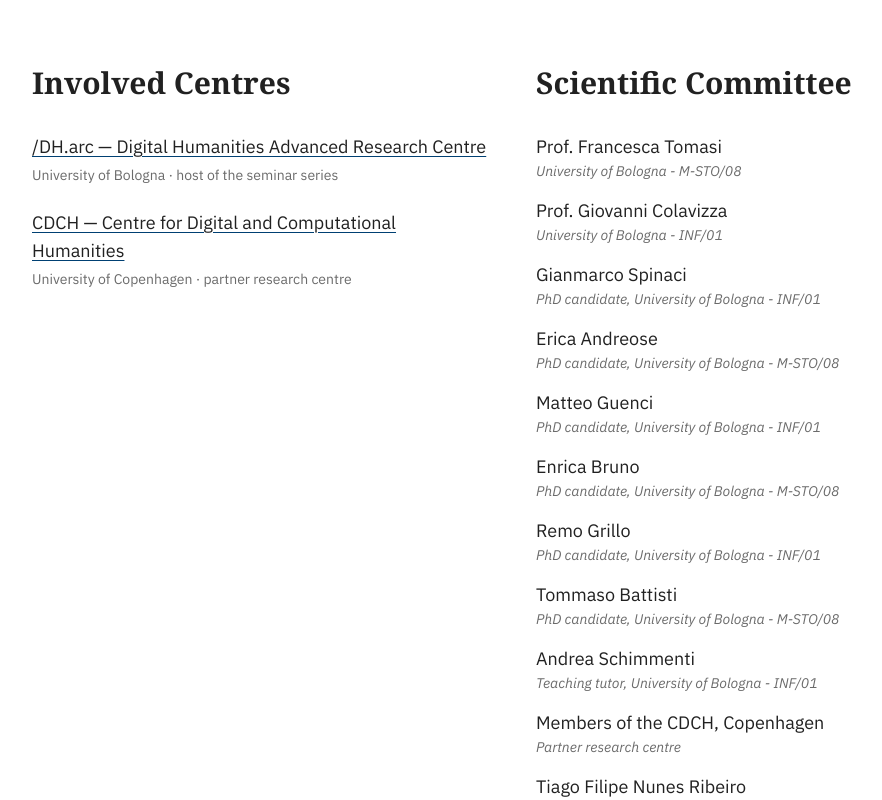
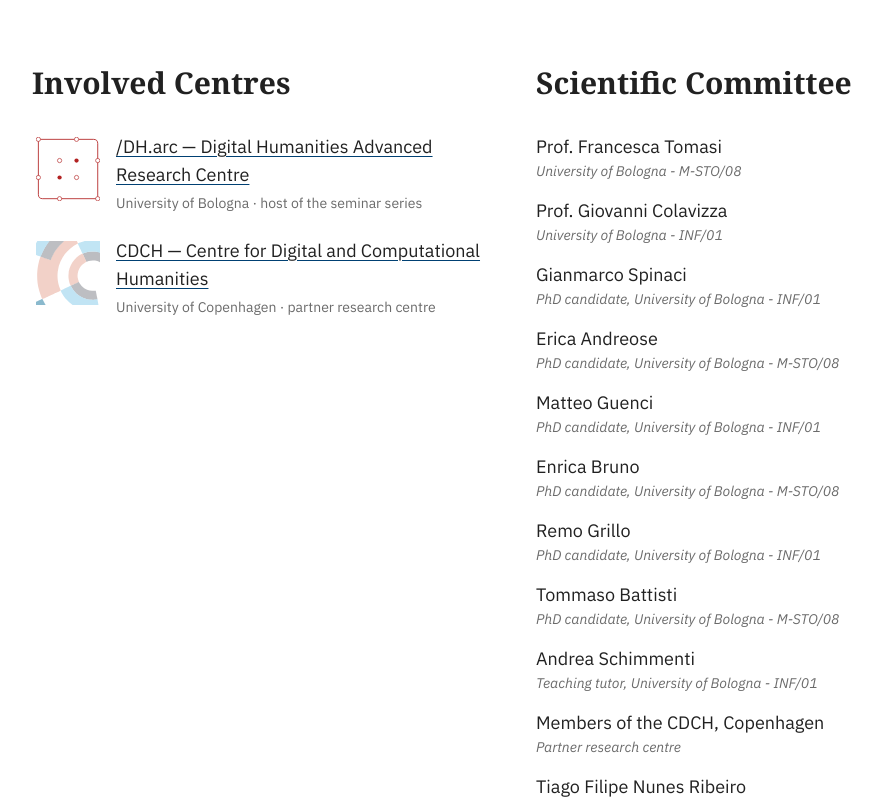
Before and after one commit to dharc-org/dharc-seminars, a React (Vite) app: page / in a window 1280 px wide. Shown: the part 4200-5000 px from the top of the page, without its empty margins (128-1010 px from the left). Built offline with nearby package versions, Linux system fonts and the light colour scheme; a web font is replaced by a local one.

Commit message:
feat(committee): show each centre's logo and add a contact line

```diff
--- a/src/components/Committee.jsx
+++ b/src/components/Committee.jsx
@@ -1,32 +1,67 @@
 // Hardcoded content — placeholder centres and committee members.
 const centres = [
   {
-    name: '/DH.arc — Digital Humanities Advanced Research Centre',
-    note: 'University of Bologna · host of the seminar series',
-    url: 'https://centri.unibo.it/dharc/en',
+    name: "/DH.arc — Digital Humanities Advanced Research Centre",
+    note: "University of Bologna · host of the seminar series",
+    url: "https://centri.unibo.it/dharc/en",
+    logo: "./logos/dharc.svg",
   },
   {
-    name: 'CDCH — Centre for Digital and Computational Humanities',
-    note: 'University of Copenhagen · partner research centre',
-    url: 'https://cdch.ku.dk/'
+    name: "CDCH — Centre for Digital and Computational Humanities",
+    note: "University of Copenhagen · partner research centre",
+    url: "https://cdch.ku.dk/",
+    logo: "./logos/cdch.svg",
   },
-]
+];
 
 const members = [
-  { name: 'Prof. Francesca Tomasi', affiliation: 'University of Bologna - M-STO/08' },
-  { name: 'Prof. Giovanni Colavizza', affiliation: 'University of Bologna - INF/01' },
-  { name: 'Gianmarco Spinaci', affiliation: 'PhD candidate, University of Bologna - INF/01' },
-  { name: 'Erica Andreose', affiliation: 'PhD candidate, University of Bologna - M-STO/08' },
-  { name: 'Matteo Guenci', affiliation: 'PhD candidate, University of Bologna - INF/01' },
-  { name: 'Enrica Bruno', affiliation: 'PhD candidate, University of Bologna - M-STO/08' },
-  { name: 'Remo Grillo', affiliation: 'PhD candidate, University of Bologna - INF/01' },
-  { name: 'Tommaso Battisti', affiliation: 'PhD candidate, University of Bologna - M-STO/08' },
-  { name: 'Andrea Schimmenti', affiliation: 'Teaching tutor, University of Bologna - INF/01' },
-  { name: 'Members of the CDCH, Copenhagen', affiliation: 'Partner research centre' },
-  { name: 'Tiago Filipe Nunes Ribeiro', affiliation: 'CDCH, University of Copenhagen' },
-  { name: 'Selda Eren', affiliation: 'CDCH, University of Copenhagen' },
-  { name: 'Yevhenii Osadchuk', affiliation: 'CDCH, University of Copenhagen' },
-]
+  {
+    name: "Prof. Francesca Tomasi",
+    affiliation: "University of Bologna - M-STO/08",
+  },
+  {
+    name: "Prof. Giovanni Colavizza",
+    affiliation: "University of Bologna - INF/01",
+  },
+  {
+    name: "Gianmarco Spinaci",
+    affiliation: "PhD candidate, University of Bologna - INF/01",
+  },
+  {
+    name: "Erica Andreose",
+    affiliation: "PhD candidate, University of Bologna - M-STO/08",
+  },
+  {
+    name: "Matteo Guenci",
+    affiliation: "PhD candidate, University of Bologna - INF/01",
+  },
+  {
+    name: "Enrica Bruno",
+    affiliation: "PhD candidate, University of Bologna - M-STO/08",
+  },
+  {
+    name: "Remo Grillo",
+    affiliation: "PhD candidate, University of Bologna - INF/01",
+  },
+  {
+    name: "Tommaso Battisti",
+    affiliation: "PhD candidate, University of Bologna - M-STO/08",
+  },
+  {
+    name: "Andrea Schimmenti",
+    affiliation: "Teaching tutor, University of Bologna - INF/01",
+  },
+  {
+    name: "Members of the CDCH, Copenhagen",
+    affiliation: "Partner research centre",
+  },
+  {
+    name: "Tiago Filipe Nunes Ribeiro",
+    affiliation: "CDCH, University of Copenhagen",
+  },
+  { name: "Selda Eren", affiliation: "CDCH, University of Copenhagen" },
+  { name: "Yevhenii Osadchuk", affiliation: "CDCH, University of Copenhagen" },
+];
 
 export default function Committee() {
   return (
@@ -40,7 +75,16 @@
             </h2>
             <ul className="space-y-6">
               {centres.map((centre) => (
-                <li key={centre.name}>
+                <li key={centre.name} className="flex items-start gap-3">
+                  {centre.logo && (
+                    <img
+                      src={centre.logo}
+                      alt=""
+                      aria-hidden="true"
+                      className="m-1 h-16 w-16 shrink-0 object-cover"
+                    />
+                  )}
+                  <div>
                     {centre.url ? (
                       <a
                         href={centre.url}
@@ -51,9 +95,14 @@
                         {centre.name}
                       </a>
                     ) : (
-                    <p className="font-body text-lg text-text-base">{centre.name}</p>
+                      <p className="font-body text-lg text-text-base">
+                        {centre.name}
+                      </p>
                     )}
-                  <p className="mt-1 font-body text-sm text-text-muted">{centre.note}</p>
+                    <p className="mt-1 font-body text-sm text-text-muted">
+                      {centre.note}
+                    </p>
+                  </div>
                 </li>
               ))}
             </ul>
@@ -67,7 +116,9 @@
             <ul className="space-y-4">
               {members.map((member) => (
                 <li key={member.name} className="flex flex-col">
-                  <span className="font-body text-lg text-text-base">{member.name}</span>
+                  <span className="font-body text-lg text-text-base">
+                    {member.name}
+                  </span>
                   <span className="font-body text-sm italic text-text-muted">
                     {member.affiliation}
                   </span>
@@ -76,13 +127,23 @@
             </ul>
 
             <p className="mt-8 max-w-xl font-body text-base leading-relaxed text-text-muted">
-              The composition of the committee reflects the <span className="italic text-accent font-medium">interdisciplinary nature of the
-              seminar</span>, spanning the different areas and including representatives of the partner
-              research centre to ensure scientific coordination between the two institutions.
+              The composition of the committee reflects the{" "}
+              <span className="italic text-accent font-medium">
+                interdisciplinary nature of the seminar
+              </span>
+              , spanning the different areas and including representatives of
+              the partner research centre to ensure scientific coordination
+              between the two institutions.
             </p>
+
+            <div className="mt-16 max-w-3xl font-body text-lg leading-relaxed text-text-muted">
+              <p className="max-w-3xl font-body text-lg leading-relaxed text-text-muted">
+                Contacts:{" "}
+                <a className="font-medium" href="mailto:aidhdialogue2026@gmail.com">aidhdialogue2026@gmail.com</a>.</p>
+            </div>
           </div>
         </div>
       </div>
     </section>
-  )
+  );
 }
```
Lines whose indentation alone changed are shown as unchanged.
